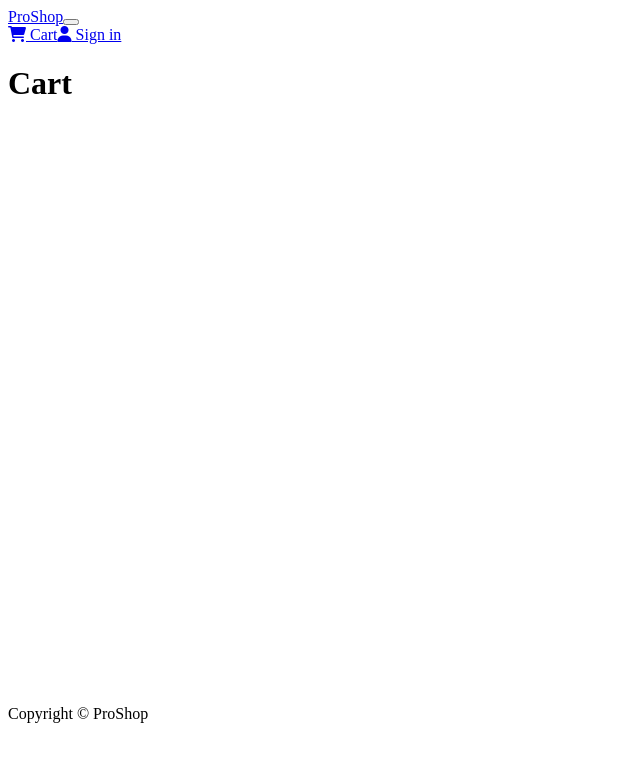
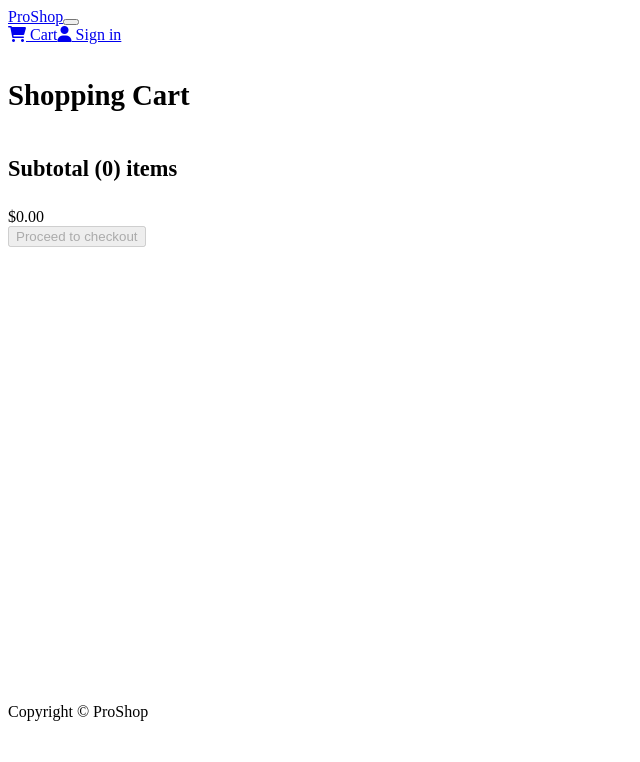
Before and after one commit to nabil-e/MERN-Ecommerce, a React (Create React App) app in the folder frontend/: page /cart in a window 1280 px wide. Shown: the top 762 px of the page, without its empty margins (0-640 px from the left). Built offline with nearby package versions, Linux system fonts and the light colour scheme; the HTML template or start-up script is replaced by a standard one.

Commit message:
add cart page and function remove item

```diff
--- a/frontend/src/actions/cartActions.js
+++ b/frontend/src/actions/cartActions.js
@@ -1,5 +1,5 @@
 import axios from 'axios'
-import { CART_ADD_ITEM } from '../constants/cartConstants'
+import { CART_ADD_ITEM, CART_REMOVE_ITEM } from '../constants/cartConstants'
 
 export const addToCart = (id, qty) => async (dispatch, getState) => {
     const { data } = await axios.get(`/api/products/${id}`)
@@ -18,3 +18,12 @@
 
     localStorage.setItem('cartItems', JSON.stringify(getState().cart.cartItems))
 }
+
+export const removeFromCart = (id) => (dispatch, getState) => {
+    dispatch({
+        type: CART_REMOVE_ITEM,
+        payload: id
+    })
+
+    localStorage.setItem('cartItems', JSON.stringify(getState().cart.cartItems))
+}
--- a/frontend/src/index.css
+++ b/frontend/src/index.css
@@ -1,5 +1,15 @@
 main {
   min-height: 80vh;
+}
+
+h1 {
+  font-size: 1.8rem;
+  padding: 1rem 0;
+}
+
+h2 {
+  font-size: 1.4rem;
+  padding: 0.5rem 0;
 }
 
 h3 {
--- a/frontend/src/pages/Cart.js
+++ b/frontend/src/pages/Cart.js
@@ -1,8 +1,81 @@
-import React from 'react'
+import React, { useEffect } from 'react'
+import { Link, useParams, useNavigate, useLocation  } from 'react-router-dom'
+import { useDispatch, useSelector } from 'react-redux'
+import { Row, Col, ListGroup, Image, Form, Button, Card } from 'react-bootstrap'
+import Message from '../components/Message'
+import { addToCart, removeFromCart } from '../actions/cartActions'
 
 const Cart = () => {
+  const location = useLocation()
+  const dispatch = useDispatch()
+  const history = useNavigate()
+
+  const cart = useSelector(state => state.cart)
+  const { cartItems } = cart
+
+  const {id} = useParams()
+  const qty = location.search ? Number(location.search.split('=')[1]) : 1
+
+  useEffect(() => {
+    if(id) {
+      dispatch(addToCart(id, qty))
+    }
+  }, [dispatch, id, qty])
+
+  const removeFromCartHandler = (id) => {
+    dispatch(removeFromCart(id))
+  }
+
+  const checkoutHandler = () => {
+    history('/login?redirect=shipping')
+  }
+
   return (
-    <h1>Cart</h1>
+    <Row>
+      <Col md={8}>
+        <h1>Shopping Cart</h1>
+        {cartItems === 0 ? <Message>Your Cart is empty <Link to='/'>Go Back</Link></Message> : (
+          <ListGroup variant='flush'>
+            {cartItems.map(item => (
+              <ListGroup.Item key={item.product}>
+                <Row>
+                  <Col md={2}>
+                    <Image src={item.image} alt={item.name} fluid rounded />
+                  </Col>
+                  <Col md={3}>
+                    <Link to={`/product/${item.product}`}>{item.name}</Link>
+                  </Col>
+                  <Col md={2}>${item.price}</Col>
+                  <Col md={2}>
+                    <Form.Control as='select' value={item.qty} onChange={((e) => dispatch(addToCart(item.product, Number(e.target.value))))}>
+                      {[...Array(item.countInStock).keys()].map(x => (
+                        <option key={x+1} value={x+1}>{x+1}</option>
+                      ))}
+                    </Form.Control>
+                  </Col>
+                  <Col md={2}>
+                    <Button type='button' variant='light' onClick={() => removeFromCartHandler(item.product)}><i className='fas fa-trash'></i></Button>
+                  </Col>
+                </Row>
+              </ListGroup.Item>
+            ))}
+          </ListGroup>
+        )}
+      </Col>
+      <Col md={4}>
+        <Card>
+          <ListGroup variant='flush'>
+            <ListGroup.Item>
+              <h2>Subtotal ({cartItems.reduce((acc, item) => acc + item.qty, 0)}) items</h2>
+              ${cartItems.reduce((acc, item) => acc + item.price * item.qty, 0).toFixed(2)}
+            </ListGroup.Item>
+            <ListGroup.Item>
+              <Button type='button' className='btn-block' disabled={cartItems.length === 0} onClick={checkoutHandler}>Proceed to checkout</Button>
+            </ListGroup.Item>
+          </ListGroup>
+        </Card>
+      </Col>
+    </Row>
   )
 }
 
--- a/frontend/src/pages/Product.js
+++ b/frontend/src/pages/Product.js
@@ -8,7 +8,7 @@
 import Message from '../components/Message'
 
 const Product = () => {
-  const [qty, setQty] = useState(0)
+  const [qty, setQty] = useState(1)
   const dispatch = useDispatch()
   const history = useNavigate()
 
--- a/frontend/src/reducers/cartReducer.js
+++ b/frontend/src/reducers/cartReducer.js
@@ -17,6 +17,11 @@
                     cartItems: [...state.cartItems, item]
                 }
             }
+        case CART_REMOVE_ITEM:
+            return {
+                ...state,
+                cartItems: state.cartItems.filter(x => x.product !== action.payload)
+            }
         default:
             return state
     }
```
